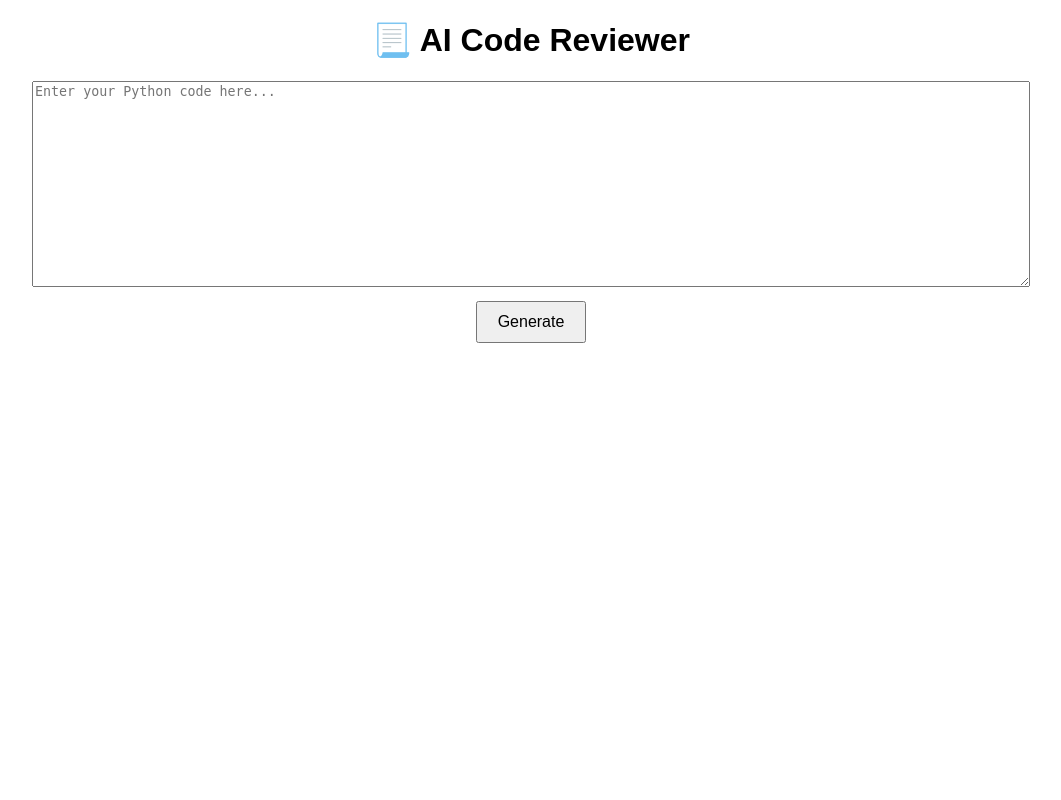
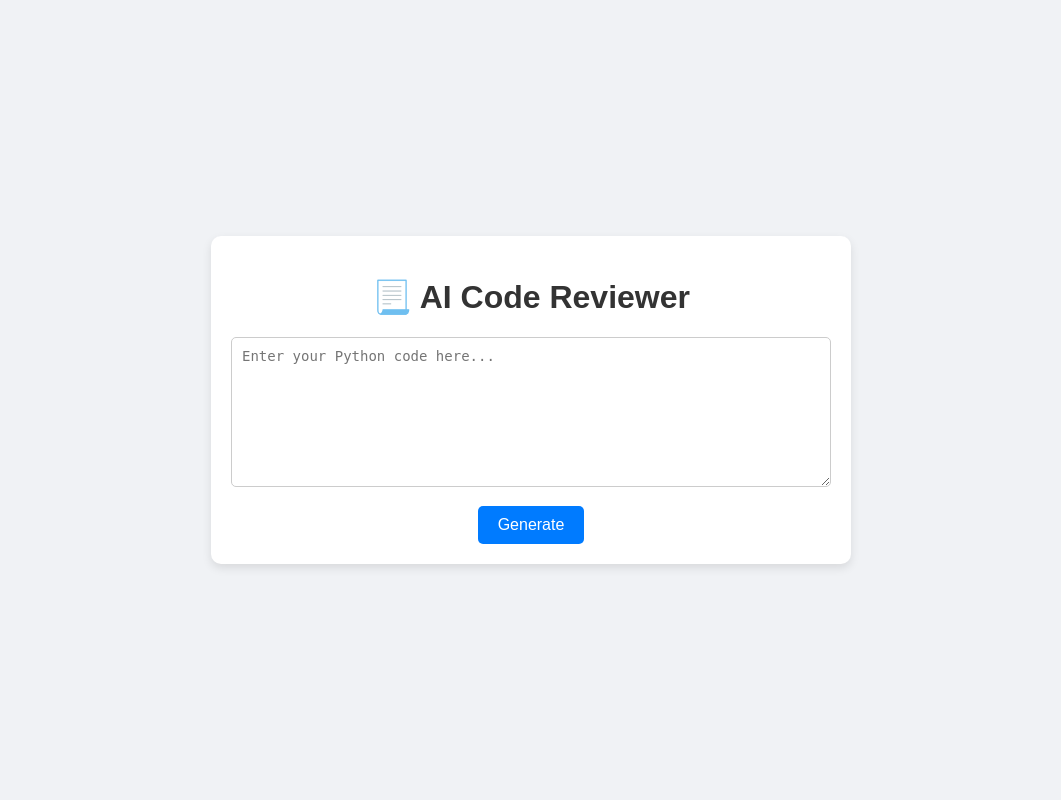
Before and after one commit to jagadeeswarudu/AI-Code-Reviewer-Flask, a Flask app: page / in a window 1280 px wide. Shown: the whole page, without its empty margins (109-1170 px from the left). Run offline with Flask 3, Linux system fonts and the light colour scheme.

Commit message:
style added

```diff
--- a/templates/index.html
+++ b/templates/index.html
@@ -6,32 +6,72 @@
     <title>AI Code Reviewer</title>
     <style>
         body {
-            font-family: Arial, sans-serif;
-            margin: 20px;
+            font-family: 'Arial', sans-serif;
+            background-color: #f0f2f5;
+            margin: 0;
+            padding: 0;
+            display: flex;
+            flex-direction: column;
+            align-items: center;
+            justify-content: center;
+            height: 100vh;
+        }
+        .container {
+            background: white;
+            padding: 20px;
+            border-radius: 10px;
+            box-shadow: 0px 4px 10px rgba(0, 0, 0, 0.1);
+            width: 90%;
+            max-width: 600px;
             text-align: center;
+            overflow: hidden;
+        }
+        h1 {
+            color: #333;
         }
         textarea {
-            width: 80%;
-            height: 200px;
+            width: 100%;
+            max-width: 100%;
+            height: 150px;
+            padding: 10px;
+            border: 1px solid #ccc;
+            border-radius: 5px;
+            resize: vertical;
+            font-size: 14px;
+            font-family: monospace;
+            box-sizing: border-box;
         }
         button {
-            margin-top: 10px;
+            margin-top: 15px;
             padding: 10px 20px;
             font-size: 16px;
+            background-color: #007bff;
+            color: white;
+            border: none;
+            border-radius: 5px;
+            cursor: pointer;
+            transition: 0.3s;
+        }
+        button:hover {
+            background-color: #0056b3;
         }
         .output {
             margin-top: 20px;
             text-align: left;
-            width: 80%;
-            margin-left: auto;
-            margin-right: auto;
-            background: #f4f4f4;
-            padding: 10px;
+            background: #eef2ff;
+            padding: 15px;
             border-radius: 5px;
+            font-family: monospace;
+            white-space: pre-wrap;
+            word-wrap: break-word;
+            max-width: 100%;
+            overflow-x: auto;
+            box-sizing: border-box;
         }
     </style>
 </head>
 <body>
+    <div class="container">
         <h1>📃 AI Code Reviewer</h1>
         <form method="POST">
             <textarea name="code" placeholder="Enter your Python code here..."></textarea><br>
@@ -44,5 +84,6 @@
             <pre>{{ review }}</pre>
         </div>
         {% endif %}
+    </div>
 </body>
 </html>
```
Lines whose indentation alone changed are shown as unchanged.
